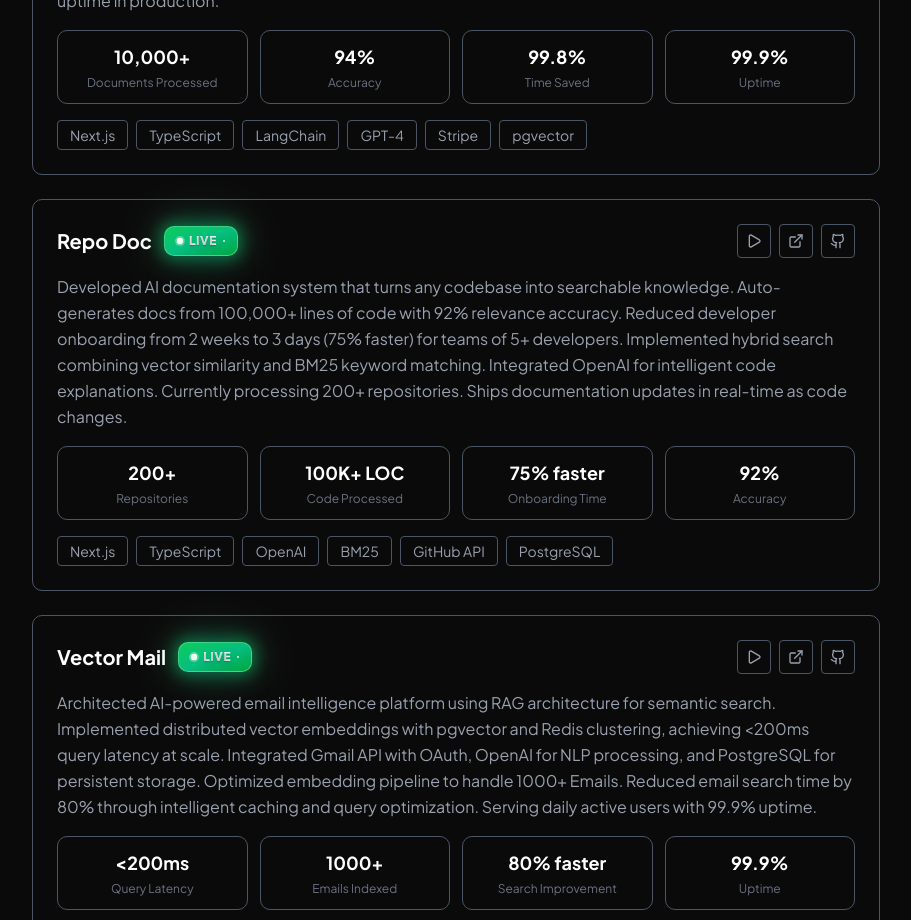
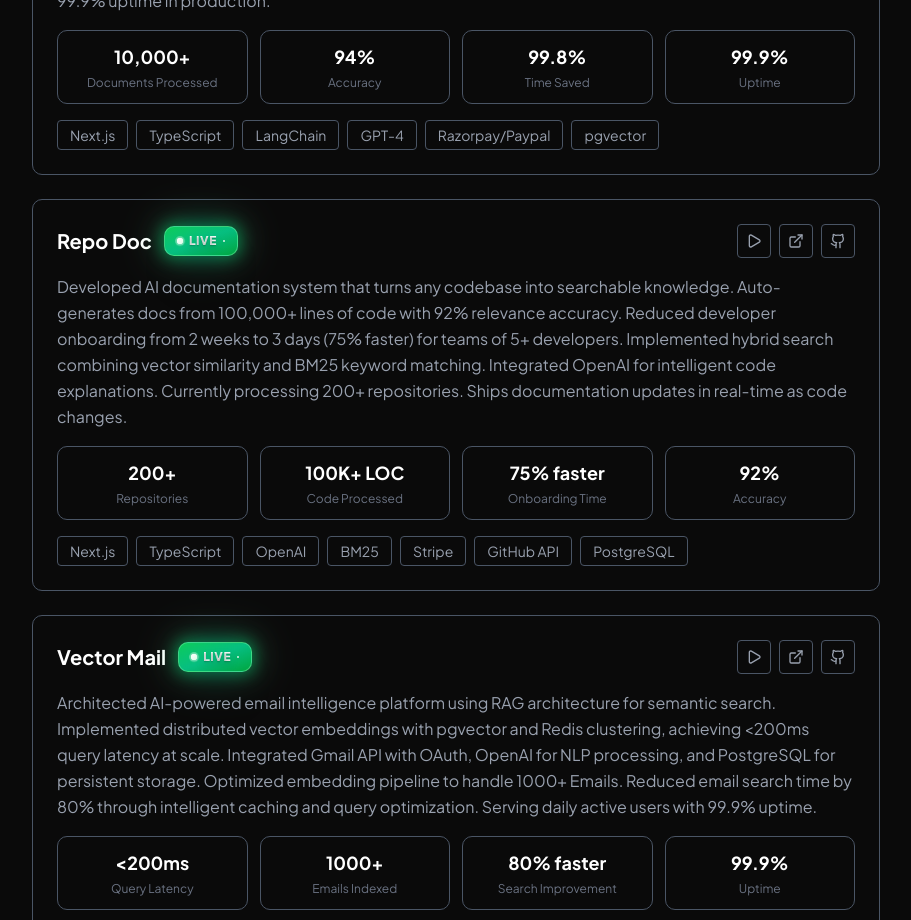
Before and after one commit to parbhatkapila4/portfolio, a Next.js app: page / in a window 1280 px wide. Shown: the part 1560-2480 px from the top of the page, without its empty margins (184-1095 px from the left). Built offline with nearby package versions, Linux system fonts and the light colour scheme.

Commit message:
Some Puny modifications

```diff
--- a/src/components/Projects.tsx
+++ b/src/components/Projects.tsx
@@ -10,7 +10,7 @@ const projects = [
     name: "Visura AI",
     description:
     `Launched enterprise PDF intelligence platform processing 10,000+ documents at 94% accuracy in document classification and hierarchical summarization. Transforms 500-page documents into actionable insights in <2 seconds
-(previously took 4+ hours manually). Implemented hierarchical summarization with LangChain and GPT-4, semantic search using pgvector, and Stripe for usage-based
+(previously took 4+ hours manually). Implemented hierarchical summarization with LangChain and GPT-4, semantic search using pgvector, and Razorpay for usage-based
 billing. Currently serving clients. Handles legal docs, financial reports, and research papers with 99.9% uptime in production.`,
     metrics: [
       { label: "Documents Processed", value: "10,000+" },
@@ -27,7 +27,7 @@ billing. Currently serving clients. Handles legal docs, financial reports, and r
       "TypeScript",
       "LangChain",
       "GPT-4",
-      "Stripe",
+      "Razorpay/Paypal",
       "pgvector",
     ],
     status: "Running",
@@ -50,6 +50,7 @@ billing. Currently serving clients. Handles legal docs, financial reports, and r
       "TypeScript",
       "OpenAI",
       "BM25",
+      "Stripe",
       "GitHub API",
       "PostgreSQL",
     ],
```
